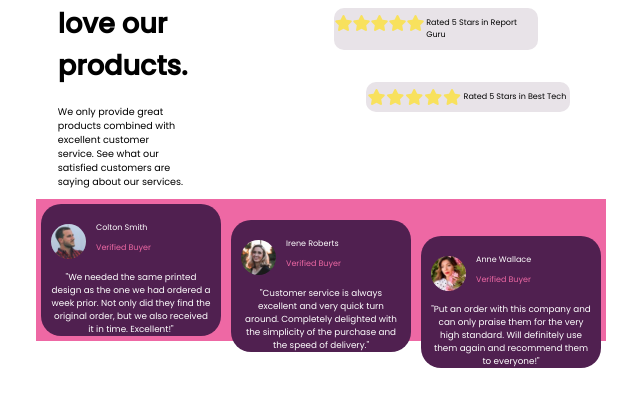
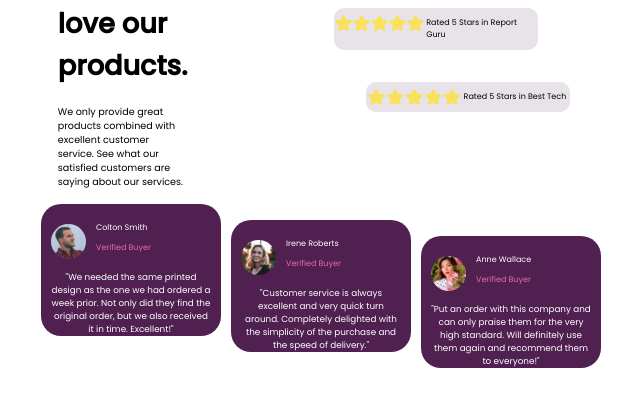
Before and after one commit to Rukhsar-saba/Social, a PHP site: page / in a window 768 px wide. Shown: the part 149-556 px from the top of the page, without its empty margins (63-703 px from the left). Run offline with PHP 8.4, Linux system fonts and the light colour scheme; some libraries are stand-ins or nearby versions.

Commit message:
some changes in background color

```diff
--- a/style.css
+++ b/style.css
@@ -112,7 +112,6 @@ body {
 @media screen and (min-width: 950px) and (max-width: 1000px) {
   .containt {
     width: 86%;
-    background-color: khaki;
   }
   .comment {
     display: flex;
@@ -155,7 +154,6 @@ body {
   .comment {
     display: flex;
     flex-direction: row;
-    background-color: hsl(333, 80%, 67%);
   }
   .product h1 {
     font-size: 1.7rem;
```
